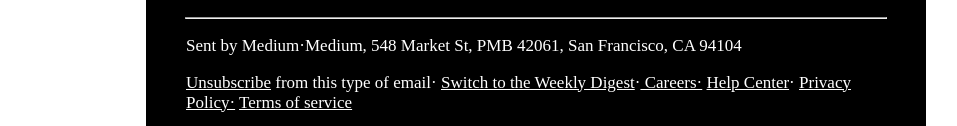
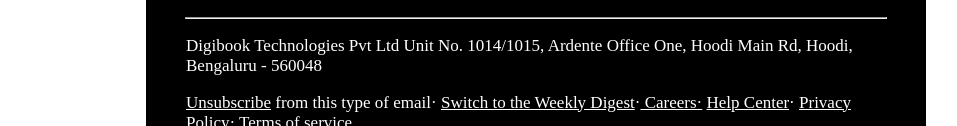
Before and after one commit to rajatdev1/medium_digest, a plain HTML site: page index.html in a window 1280 px wide. Shown: the part 1001-1127 px from the top of the page, without its empty margins (227-1184 px from the left). Drawn offline with Linux system fonts and the light colour scheme.

Commit message:
Update index.html

```diff
--- a/index.html
+++ b/index.html
@@ -76,7 +76,9 @@
         <hr width="700" style="margin-top: 20px;" >
 
         <div>
-            <p style="margin-left: 40px; font-size: 17px;">Sent by Medium·Medium, 548 Market St, PMB 42061, San Francisco, CA 94104</p>
+            <p style="margin-left: 40px; font-size: 17px;">Digibook Technologies Pvt Ltd
+Unit No. 1014/1015, Ardente Office One,
+Hoodi Main Rd, Hoodi, Bengaluru - 560048</p>
 
             <p style="margin-left: 40px; font-size: 17px;"> <a style="color: white" href="https://medium.com/me/email-settings/12049eeaec4e/1860c20c6e8?type=social&source=email-12049eeaec4e-1683864218854-digest.reader-------------------------48093750_60d4_42ea_ad19_00047f075325"> Unsubscribe</a>
                 from this type of email· <a style="color: white" href="https://medium.com/me/email-settings/12049eeaec4e/1860c20c6e8?type=social&preference=2&source=email-12049eeaec4e-1683864218854-digest.reader-------------------------48093750_60d4_42ea_ad19_00047f075325"> Switch to the Weekly Digest</a>·<a style="color: white" href="https://www.instahyre.com/jobs-at-kopykitab/"> Careers·</a> <a style="color: white" href="https://www.kopykitab.com/index.php?route=information/contact">Help Center</a>· <a style="color: white" href="https://www.kopykitab.com/Terms-and-Conditions">Privacy</a> <br> <a style="color: white" href="https://www.kopykitab.com/Kopykitab-Privacy-Policy">Policy·</a> <a style="color: white" href="https://www.kopykitab.com/Terms-and-Conditions#:~:text=KopyKitab.com's%20liability%20to%20any,any%20order%20for%20any%20reason.">Terms of service</a> </p>
```
